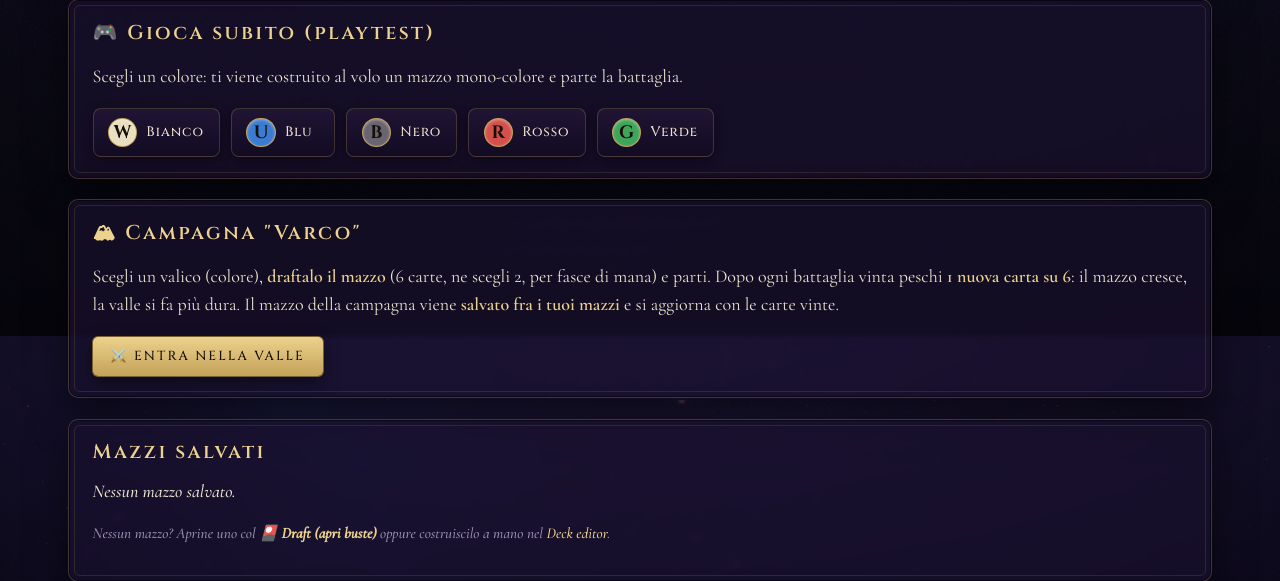
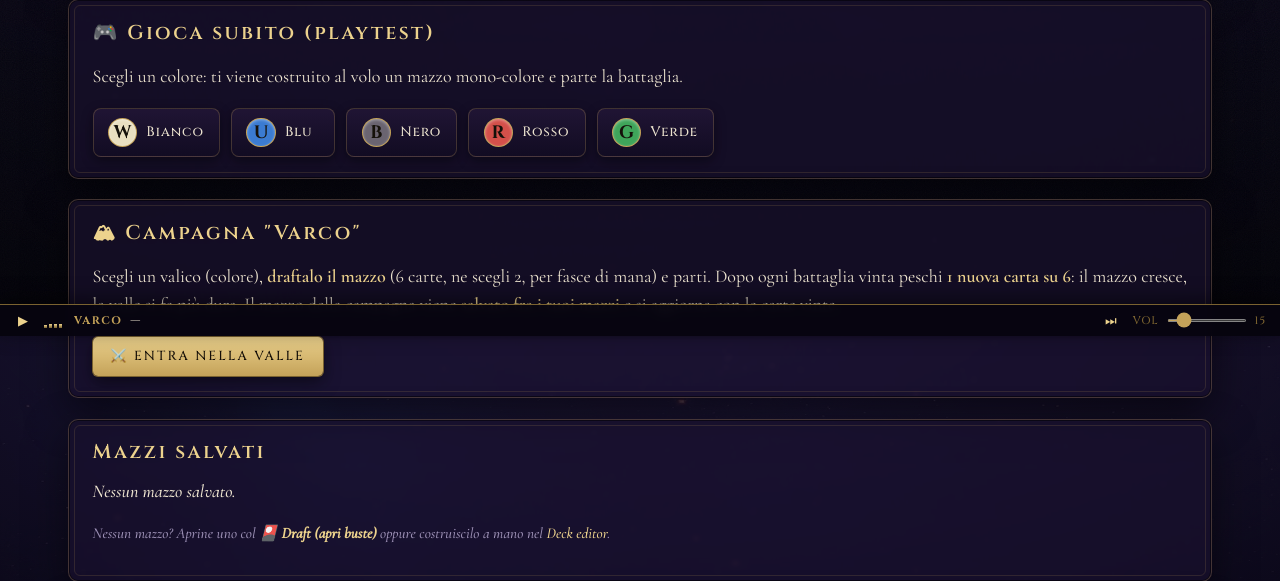
Before and after one commit to YuriNuresi/varco, a PHP site: page /index.php in a window 1280 px wide. Shown: the part 464-1045 px from the top of the page. Run offline with PHP 8.4, Linux system fonts and the light colour scheme; data that the repository does not hold is empty; some web fonts are replaced.

Commit message:
Musica di sottofondo (player.js) + SFX sintetizzati (audio.js), config locale
- assets/player.js: barra musicale footer, playlist per contesto (battaglia
  vs altre pagine, fase round 1-3/4+), volume basso di default, persistenza
  in localStorage. Nessuna chiave: file mp3 statici in /assets/music/.
- assets/audio.js: effetti sonori di battaglia generati a runtime via Web
  Audio API (nessun file audio).
- footer.php/header.php: aggancio della barra player e cache-bust asset.
- .claude/launch.json: eseguibile PHP locale (Herd) per il server di dev.

```diff
--- a/public/partials/footer.php
+++ b/public/partials/footer.php
@@ -7,5 +7,15 @@
     </p>
     <p class="legal-small">Progetto fan non commerciale, mai monetizzato.</p>
 </footer>
+
+<!-- Barra musicale di sottofondo (base: player footer di portale3d, tema oro) -->
+<div class="player" id="varco-player" hidden>
+    <button class="pbtn" id="pPlay" aria-label="Play / Pausa">▶</button>
+    <div class="eqm paused" id="pEq"><i></i><i></i><i></i><i></i></div>
+    <div class="ptit"><b>VARCO</b><span id="pTitle">Musica</span></div>
+    <button class="pbtn" id="pSkip" aria-label="Traccia successiva">⏭</button>
+    <div class="vol">VOL <input type="range" id="pVol" min="0" max="100" value="15" aria-label="Volume"><span id="pVolN">15</span></div>
+</div>
+<script src="/assets/player.js?v=dnd7"></script>
 </body>
 </html>
--- a/public/partials/header.php
+++ b/public/partials/header.php
@@ -22,7 +22,7 @@ if (is_file($faroTrack)) { require_once $faroTrack; faro_track('varco'); }
     <link rel="preconnect" href="https://fonts.googleapis.com">
     <link rel="preconnect" href="https://fonts.gstatic.com" crossorigin>
     <link href="https://fonts.googleapis.com/css2?family=Cinzel:wght@500;600;700&family=Cormorant+Garamond:ital,wght@0,400;0,500;0,600;1,500&family=Grenze+Gotisch:wght@500;700&display=swap" rel="stylesheet">
-    <link rel="stylesheet" href="/assets/style.css?v=overlay6">
+    <link rel="stylesheet" href="/assets/style.css?v=dnd7">
     <!-- Faro: analytics cross-game -->
     <script src="https://portale3d.it/faro/sdk.js" data-app="varco" data-endpoint="https://portale3d.it/faro/collect.php"></script>
     <script>window.faro && faro.track('app_open');</script>
```
Also changed, not shown: .claude/launch.json, public/assets/audio.js (added), public/assets/player.js (added).
